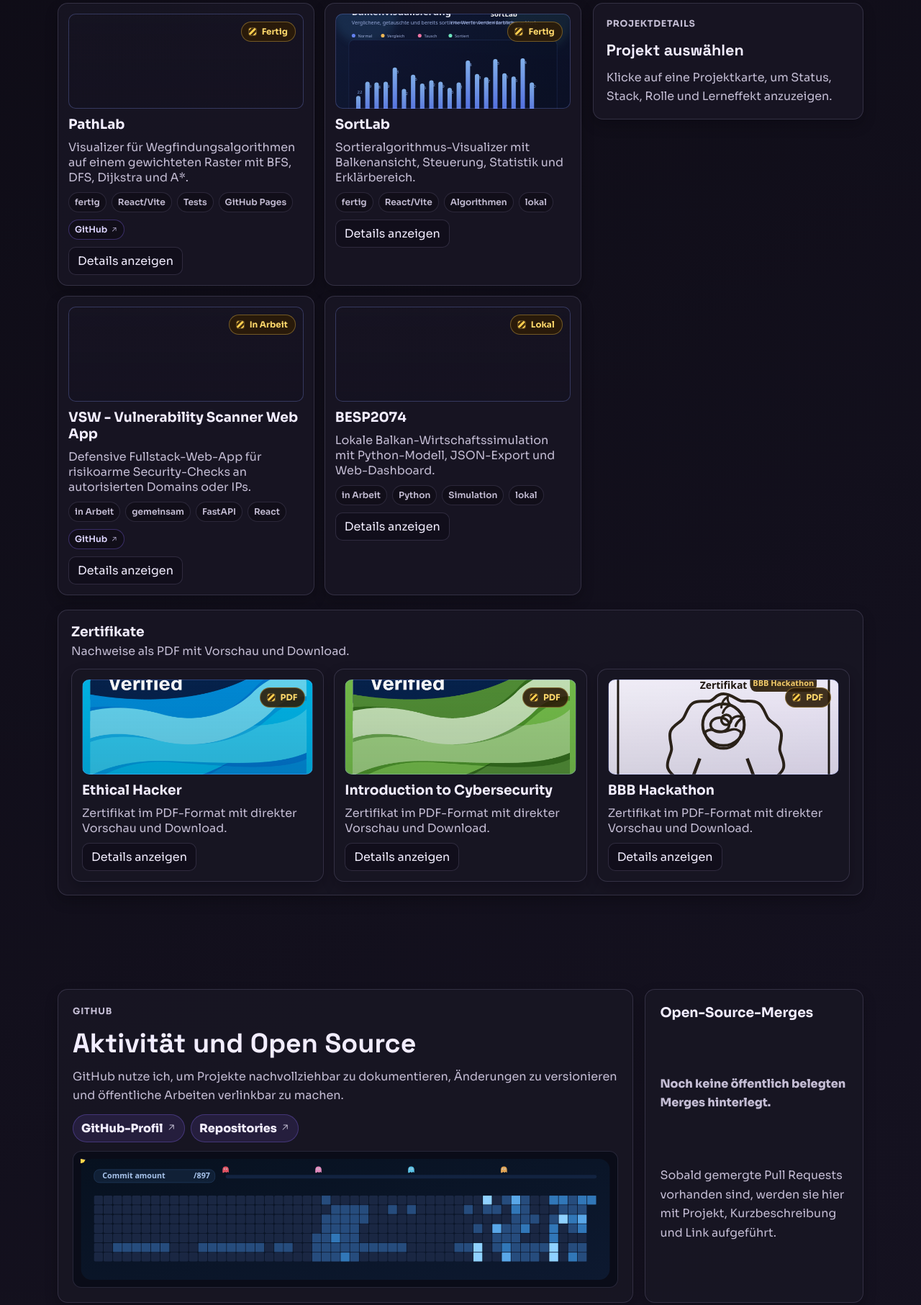
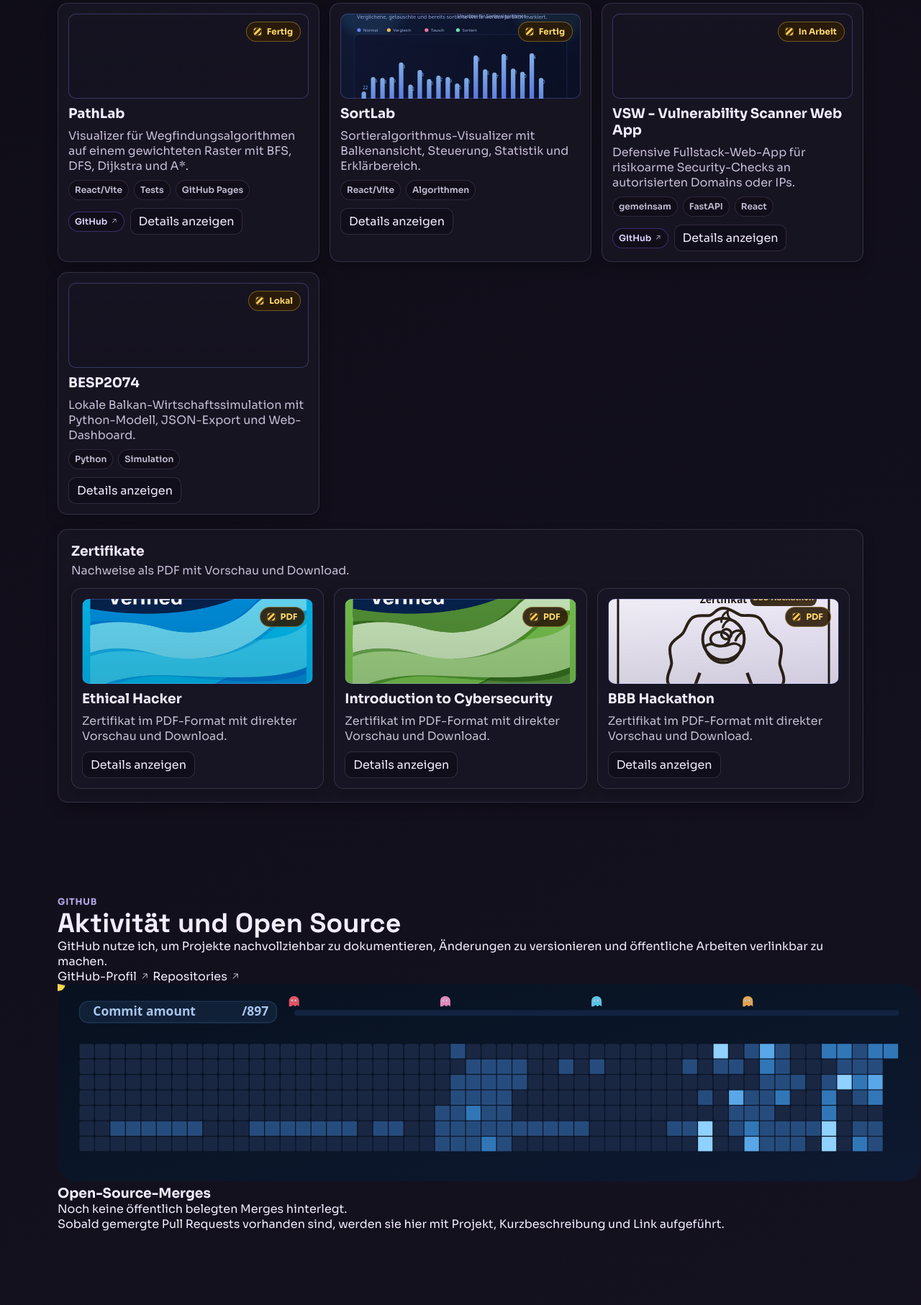
Before and after one commit to AleksZyro/Portfolio-Website, a plain HTML site: page index.html in a window 1280 px wide. Shown: the part 851-2664 px from the top of the page at 72% size. Drawn offline with Linux system fonts and the light colour scheme.

Commit message:
Compact portfolio project cards

```diff
--- a/app.js
+++ b/app.js
@@ -108,7 +108,6 @@ const revealItems = document.querySelectorAll('.reveal');
 const tabs = document.querySelectorAll('.tab');
 const tabPanels = { projects: document.getElementById('panel-projects'), certificates: document.getElementById('panel-certificates') };
 const projectFilters = document.querySelectorAll('.filter-chip');
-const projectDetailPanel = document.getElementById('project-detail-panel');
 const projectsGrid = document.getElementById('projects-grid');
 const certificatesGrid = document.getElementById('certificates-grid');
 const techGrid = document.getElementById('tech-grid');
@@ -720,7 +719,11 @@ const scrollToSection = (targetId, behavior = 'smooth') => {
   if (!section) return;
 
   const headerHeight = document.querySelector('.site-header')?.offsetHeight || 0;
-  const top = Math.max(window.scrollY + section.getBoundingClientRect().top - headerHeight - 18, 0);
+  const sectionOffsets = {
+    '#portfolio': 8
+  };
+  const extraOffset = sectionOffsets[targetId] ?? 18;
+  const top = Math.max(window.scrollY + section.getBoundingClientRect().top - headerHeight - extraOffset, 0);
 
   window.scrollTo({ top, behavior });
   if (window.location.hash !== targetId) {
@@ -790,7 +793,7 @@ const applyTheme = (theme) => {
   themeToggle.setAttribute('aria-label', isLight ? 'Dark Mode aktivieren' : 'Light Mode aktivieren');
   const icon = themeToggle.querySelector('.theme-icon');
   if (icon) {
-    icon.textContent = isLight ? 'Dark' : 'Light';
+    icon.textContent = isLight ? '🌙' : '☀️';
   }
 };
 
@@ -857,7 +860,12 @@ const createCard = (item) => {
 
   const tags = document.createElement('div');
   tags.className = 'project-tags';
-  (item.tags || []).forEach((tagText) => {
+  const duplicatedStatusTags = new Set(
+    [item.previewBadge, 'fertig', 'in arbeit', 'lokal', 'privat']
+      .filter(Boolean)
+      .map((value) => String(value).trim().toLowerCase())
+  );
+  (item.tags || []).filter((tagText) => !duplicatedStatusTags.has(String(tagText).trim().toLowerCase())).forEach((tagText) => {
     const tag = document.createElement('span');
     tag.textContent = tagText;
     tags.append(tag);
@@ -899,98 +907,19 @@ const createCard = (item) => {
     detailButton.dataset.links = JSON.stringify(item.links);
   }
 
-  if (!item.file) {
-    detailButton.dataset.projectTitle = item.title;
-    delete detailButton.dataset.detailTrigger;
-    delete detailButton.dataset.title;
-    delete detailButton.dataset.description;
-    delete detailButton.dataset.meta;
+  const actions = document.createElement('div');
+  actions.className = 'card-actions';
+  if (links.children.length) {
+    actions.append(links);
   }
+  actions.append(detailButton);
 
   card.append(preview, title, description);
   if (tags.children.length) {
     card.append(tags);
   }
-  if (links.children.length) {
-    card.append(links);
-  }
-  card.append(detailButton);
+  card.append(actions);
   return card;
-};
-
-const parseProjectStack = (item) => {
-  const stack = (item.meta || []).find((entry) => entry.toLowerCase().startsWith('stack:'));
-  return stack ? stack.replace(/^Stack:\s*/i, '') : '';
-};
-
-const parseProjectStatus = (item) => {
-  const status = (item.meta || []).find((entry) => entry.toLowerCase().startsWith('status:'));
-  return status ? status.replace(/^Status:\s*/i, '') : '';
-};
-
-const renderProjectDetail = (item) => {
-  if (!projectDetailPanel) return;
-  projectDetailPanel.innerHTML = '';
-
-  if (!item) {
-    const kicker = document.createElement('p');
-    kicker.className = 'kicker';
-    kicker.textContent = t('portfolio.detailKicker', 'Projektdetails');
-
-    const title = document.createElement('h3');
-    title.textContent = t('portfolio.detailEmptyTitle', 'Projekt auswählen');
-
-    const description = document.createElement('p');
-    description.textContent = t('portfolio.detailEmptyText', 'Klicke auf eine Projektkarte, um Status, Stack, Rolle und Lerneffekt anzuzeigen.');
-
-    projectDetailPanel.append(kicker, title, description);
-    return;
-  }
-
-
-  const kicker = document.createElement('p');
-  kicker.className = 'kicker';
-  kicker.textContent = t('portfolio.detailKicker', 'Projektdetails');
-
-  const title = document.createElement('h3');
-  title.textContent = item.title;
-
-  const description = document.createElement('p');
-  description.textContent = item.cardDescription || '';
-
-  const facts = document.createElement('dl');
-  facts.className = 'project-detail-facts';
-
-  [
-    [t('portfolio.detailStatus', 'Status'), parseProjectStatus(item)],
-    [t('portfolio.detailStack', 'Stack'), parseProjectStack(item)],
-    [t('portfolio.detailRole', 'Rolle'), item.role || ''],
-    [t('portfolio.detailLearning', 'Lerneffekt'), item.learning || '']
-  ].forEach(([label, value]) => {
-    if (!value) return;
-    const term = document.createElement('dt');
-    term.textContent = label;
-    const detail = document.createElement('dd');
-    detail.textContent = value;
-    facts.append(term, detail);
-  });
-
-  const links = document.createElement('div');
-  links.className = 'project-links';
-  (item.links || []).forEach((linkItem) => {
-    const link = document.createElement('a');
-    link.className = 'link-arrow';
-    link.href = linkItem.url;
-    link.target = '_blank';
-    link.rel = 'noopener noreferrer';
-    link.textContent = linkItem.label;
-    links.append(link);
-  });
-
-  projectDetailPanel.append(kicker, title, description, facts);
-  if (links.children.length) {
-    projectDetailPanel.append(links);
-  }
 };
 
 const renderProjectExplorer = () => {
@@ -1008,8 +937,6 @@ const renderProjectExplorer = () => {
   filteredProjects.forEach((project) => {
     projectsGrid.append(createCard(project));
   });
-
-  renderProjectDetail(filteredProjects.find((project) => project.title === activeProjectTitle));
 };
 
 const createEmptyState = (typeKey) => {
@@ -1320,14 +1247,6 @@ const tryParseMeta = (value) => {
 };
 
 document.addEventListener('click', (event) => {
-  const projectTrigger = event.target.closest('button[data-project-title]');
-  if (projectTrigger) {
-    activeProjectTitle = projectTrigger.dataset.projectTitle;
-    renderProjectExplorer();
-    projectDetailPanel?.scrollIntoView({ block: 'nearest', behavior: 'smooth' });
-    return;
-  }
-
   const trigger = event.target.closest('button[data-detail-trigger][data-title][data-description]');
   if (!trigger) {
     return;
--- a/index.html
+++ b/index.html
@@ -41,7 +41,7 @@
       </div>
 
       <button type="button" class="theme-toggle" id="theme-toggle" aria-label="Light Mode aktivieren" aria-pressed="false">
-        <span class="theme-icon" aria-hidden="true">Light</span>
+        <span class="theme-icon" aria-hidden="true">☀️</span>
       </button>
     </nav>
   </header>
@@ -135,7 +135,6 @@
 
         <div class="project-explorer reveal">
           <div class="project-list" id="projects-grid" aria-label="Projektliste"></div>
-          <aside class="project-detail-panel" id="project-detail-panel" aria-live="polite" aria-label="Projektdetails"></aside>
         </div>
 
         <div class="certificate-block reveal">
@@ -198,6 +197,15 @@
         </div>
 
         <div class="about-grid reveal">
+          <article class="about-card">
+            <h3 data-i18n="about.cardTitle">Hallo, ich bin Aleksandar</h3>
+            <p data-i18n="about.description">
+              Ich besuche die IMS mit Schwerpunkt Applikationsentwicklung und arbeite gerne an
+              Projekten mit strukturierter Architektur, nachvollziehbaren APIs und sauberem Frontend.
+              Mir sind Teamfähigkeit, Verantwortung und stetige Verbesserung wichtig.
+            </p>
+          </article>
+
           <aside class="profile-card about-compact" aria-label="Kurzinfo">
             <figure class="profile-photo-wrap">
               <img src="assets/profile-temp.jpeg" alt="Temporäres Profilfoto von Aleksandar Nikolic" class="profile-photo">
@@ -209,15 +217,6 @@
               <li data-i18n="about.factWork">Arbeitsweise: Tests, klare Struktur, ehrliche Projektstände</li>
             </ul>
           </aside>
-
-          <article class="about-card">
-            <h3 data-i18n="about.cardTitle">Hallo, ich bin Aleksandar</h3>
-            <p data-i18n="about.description">
-              Ich besuche die IMS mit Schwerpunkt Applikationsentwicklung und arbeite gerne an
-              Projekten mit strukturierter Architektur, nachvollziehbaren APIs und sauberem Frontend.
-              Mir sind Teamfähigkeit, Verantwortung und stetige Verbesserung wichtig.
-            </p>
-          </article>
         </div>
       </div>
     </section>
--- a/style.css
+++ b/style.css
@@ -230,14 +230,15 @@ body[data-theme="light"] .site-header {
   background: rgba(20, 17, 31, 0.62);
   color: var(--text);
   border-radius: 999px;
-  min-width: 64px;
+  width: 42px;
   height: 38px;
-  padding: 0 10px;
+  padding: 0;
   display: inline-flex;
   align-items: center;
   justify-content: center;
   cursor: pointer;
-  font-size: 0.74rem;
+  font-family: "Noto Color Emoji", "Apple Color Emoji", "Segoe UI Emoji", sans-serif;
+  font-size: 1.05rem;
   font-weight: 800;
   line-height: 1;
   white-space: nowrap;
@@ -538,122 +539,15 @@ h2 { font-family: "Space Grotesk", "Sora", sans-serif; font-size: clamp(1.55rem,
   gap: 14px;
 }
 
-.project-detail-panel,
-.certificate-block {
-  border: 1px solid var(--line);
-  background: var(--surface);
-  border-radius: var(--radius-lg);
-  box-shadow: var(--shadow);
-}
-
-.project-detail-panel {
-  position: sticky;
-  top: calc(var(--header-h) + 16px);
-  display: grid;
-  gap: 12px;
-  padding: 18px;
-}
-
-.project-detail-panel h3 {
-  font-family: "Space Grotesk", "Sora", sans-serif;
-  font-size: 1.35rem;
-}
-
-.project-detail-panel p {
-  color: var(--muted);
-  line-height: 1.65;
-}
-
-.github-grid {
-  display: grid;
-  gap: 16px;
-  align-items: stretch;
-}
-
-.github-card {
-  border: 1px solid var(--line);
-  background: var(--surface);
-  border-radius: var(--radius-lg);
-  box-shadow: var(--shadow);
-  padding: 20px;
-  display: grid;
-  gap: 12px;
-}
-
-.github-card p {
-  color: var(--muted);
-  line-height: 1.65;
-}
-
-.github-links {
-  display: flex;
-  flex-wrap: wrap;
-  gap: 8px;
-}
-
-.github-links a {
-  border: 1px solid rgba(141, 108, 255, 0.30);
-  background: rgba(141, 108, 255, 0.12);
-  color: var(--text);
-  border-radius: 999px;
-  padding: 8px 11px;
-  font-weight: 800;
-}
-
-.activity-strip {
-  border: 1px solid rgba(185, 174, 220, 0.16);
-  background: rgba(11, 10, 18, 0.34);
-  border-radius: 12px;
-  padding: 10px;
-  overflow-x: auto;
-}
-
-.activity-strip img {
-  display: block;
-  width: 100%;
-  height: auto;
-}
-
-.pacman-strip {
-  background: rgba(8, 11, 22, 0.72);
-}
-
-.pacman-strip img {
-  min-width: 520px;
-}
-
-.open-source-empty {
-  color: var(--text);
-  font-weight: 800;
-}
-
-.project-detail-facts {
-  display: grid;
-  gap: 10px;
-  margin: 0;
-}
-
-.project-detail-facts dt {
-  border-top: 1px solid rgba(185, 174, 220, 0.12);
-  padding-top: 10px;
-  color: var(--accent-2);
-  font-size: 0.72rem;
-  font-weight: 800;
-  letter-spacing: 0.08em;
-  margin-bottom: 4px;
-  text-transform: uppercase;
-}
-
-.project-detail-facts dd {
-  margin: 0;
-  color: var(--text);
-}
-
 .certificate-block {
   display: grid;
   gap: 14px;
   margin-top: 20px;
   padding: 18px;
+  border: 1px solid var(--line);
+  background: var(--surface);
+  border-radius: var(--radius-lg);
+  box-shadow: var(--shadow);
 }
 
 .certificate-head {
@@ -680,7 +574,7 @@ h2 { font-family: "Space Grotesk", "Sora", sans-serif; font-size: clamp(1.55rem,
 }
 
 .about-compact .profile-photo-wrap {
-  width: min(260px, 100%);
+  width: min(170px, 100%);
   margin-bottom: 0;
 }
 
@@ -935,7 +829,7 @@ h2 { font-family: "Space Grotesk", "Sora", sans-serif; font-size: clamp(1.55rem,
 .cards-grid { grid-template-columns: 1fr; }
 
 .item-card, .empty-state { padding: 14px; }
-.item-card { display: grid; gap: 10px; align-content: start; }
+.item-card { display: grid; gap: 9px; align-content: start; }
 .item-card h3 { color: var(--text); }
 .item-card {
   transition: border-color 0.18s ease, background 0.18s ease, transform 0.18s ease;
@@ -954,7 +848,6 @@ h2 { font-family: "Space Grotesk", "Sora", sans-serif; font-size: clamp(1.55rem,
 
 body[data-theme="light"] .item-card,
 body[data-theme="light"] .empty-state,
-body[data-theme="light"] .project-detail-panel,
 body[data-theme="light"] .certificate-block,
 body[data-theme="light"] .github-card,
 body[data-theme="light"] .about-card,
@@ -971,7 +864,7 @@ body[data-theme="light"] .item-card.is-selected {
 }
 .project-preview {
   position: relative;
-  min-height: 132px;
+  min-height: 118px;
   border-radius: 10px;
   border: 1px solid rgba(136, 155, 255, 0.28);
   background:
@@ -1044,6 +937,18 @@ body[data-theme="light"] .item-card.is-selected {
   gap: 7px;
 }
 
+.card-actions {
+  display: flex;
+  align-items: center;
+  flex-wrap: wrap;
+  gap: 8px;
+  margin-top: 2px;
+}
+
+.card-actions .project-links {
+  display: contents;
+}
+
 .project-tags span,
 .project-links a {
   border: 1px solid rgba(185, 174, 220, 0.16);
@@ -1090,7 +995,7 @@ body[data-theme="light"] .project-links a {
   border-color: rgba(181, 158, 255, 0.72);
 }
 
-.item-card button, .empty-action { justify-self: start; border: 1px solid var(--line); background: rgba(16, 14, 26, 0.78); color: var(--text); border-radius: 10px; padding: 8px 12px; cursor: pointer; transition: background 0.16s ease, border-color 0.16s ease, color 0.16s ease; }
+.item-card button, .empty-action { justify-self: start; border: 1px solid var(--line); background: rgba(16, 14, 26, 0.78); color: var(--text); border-radius: 10px; padding: 7px 11px; cursor: pointer; transition: background 0.16s ease, border-color 0.16s ease, color 0.16s ease; }
 .item-card button:hover,
 .item-card button:focus-visible,
 .empty-action:hover,
@@ -1338,7 +1243,7 @@ body[data-theme="light"] .project-filters {
 .reveal.visible { opacity: 1; transform: translateY(0); }
 
 @media (min-width: 700px) {
-  .about-grid { grid-template-columns: minmax(240px, 0.58fr) minmax(0, 1.42fr); align-items: stretch; }
+  .about-grid { grid-template-columns: 1.08fr 0.92fr; align-items: stretch; }
   .contact-wrap { grid-template-columns: 1.08fr 0.92fr; }
   .github-grid { grid-template-columns: minmax(0, 1.45fr) minmax(280px, 0.55fr); }
   .cards-grid { grid-template-columns: repeat(2, minmax(0, 1fr)); }
@@ -1355,7 +1260,8 @@ body[data-theme="light"] .project-filters {
   .nav-list a { padding: 9px 10px; }
   .language-switch { width: auto; }
   .lang-btn { min-width: 44px; padding-inline: 7px; }
-  .project-explorer { grid-template-columns: minmax(0, 1.45fr) minmax(320px, 0.75fr); }
+  .project-explorer { display: block; }
+  .project-list { grid-template-columns: repeat(3, minmax(0, 1fr)); }
   .cards-grid { grid-template-columns: repeat(3, minmax(0, 1fr)); }
   .tech-grid { grid-template-columns: repeat(4, minmax(0, 1fr)); max-width: none; }
   .compact-certificates { grid-template-columns: repeat(3, minmax(0, 1fr)); }
@@ -1363,10 +1269,6 @@ body[data-theme="light"] .project-filters {
 
 @media (min-width: 1200px) {
   .nav-list a { padding-inline: 12px; }
-}
-
-@media (max-width: 959px) {
-  .project-detail-panel { position: static; }
 }
 
 @media (max-width: 420px) {
```
